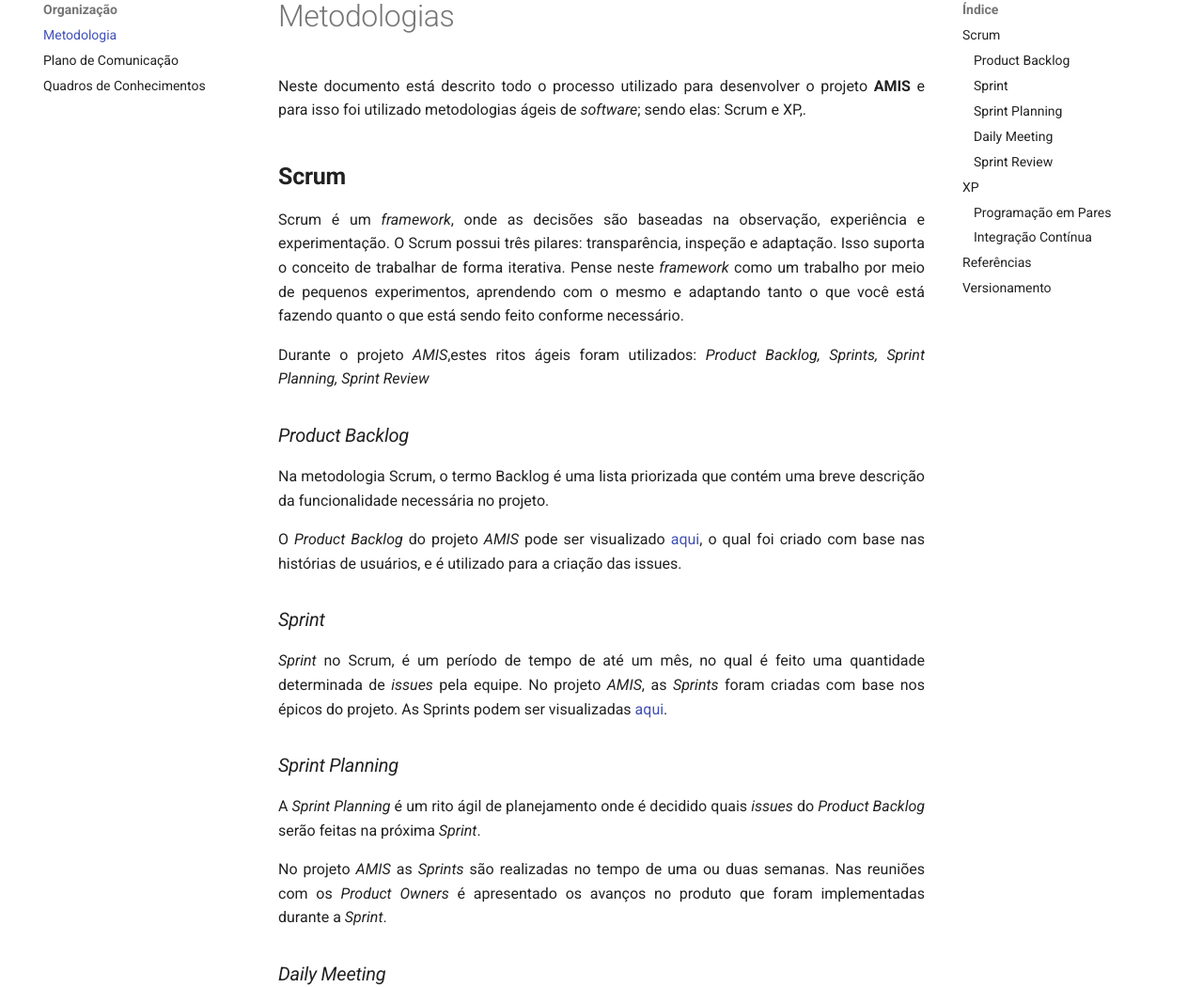
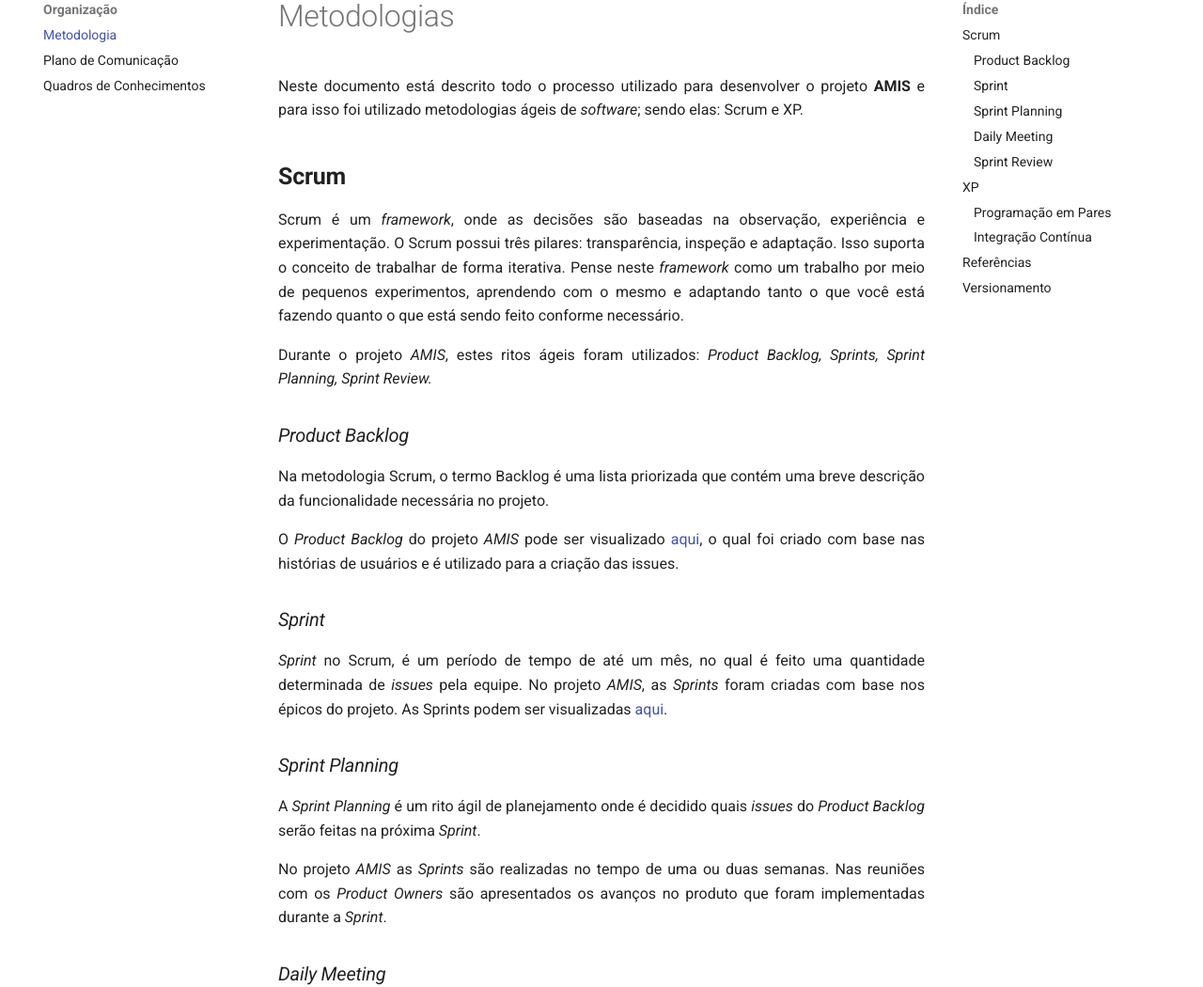
Before and after one commit to fga-eps-mds/2022.2-Amis-Doc, an MkDocs documentation site: the page built from docs/Organizacao/metodologia.md, in a window 1280 px wide and 1400 px high. Shown: the part 149-1199 px from the top of the window at 94% size. Built offline with MkDocs 1.6.1 and Material for MkDocs 9.7.7, drawn with Linux system fonts in a browser that asks for light colours; some of the changed text lies outside the part shown.

Commit message:
Correções no documento de Metodologia
Co-authored-by: Thiago Luiz <thiago.luiz20000@gmail.com>

```diff
--- a/docs/Organizacao/metodologia.md
+++ b/docs/Organizacao/metodologia.md
@@ -1,19 +1,19 @@
 # Metodologias
 
-<p align="justify">Neste documento está descrito todo o processo utilizado para desenvolver o projeto <b>AMIS</b> e para isso foi utilizado metodologias ágeis de <i>software</i>; sendo elas: Scrum e XP,.</p>
+<p align="justify">Neste documento está descrito todo o processo utilizado para desenvolver o projeto <b>AMIS</b> e para isso foi utilizado metodologias ágeis de <i>software</i>; sendo elas: Scrum e XP.</p>
 
 
 ##  <b>Scrum</b>
 
 <p align="justify">Scrum é um <i>framework</i>, onde as decisões são baseadas na observação, experiência e experimentação. O Scrum possui três pilares: transparência, inspeção e adaptação. Isso suporta o conceito de trabalhar de forma iterativa. Pense neste <i>framework</i> como um trabalho por meio de pequenos experimentos, aprendendo com o mesmo e adaptando tanto o que você está fazendo quanto o que está sendo feito conforme necessário.</p>
 
-<p align="justify">Durante o projeto <i>AMIS</i>,estes ritos ágeis foram utilizados: <i>Product Backlog, Sprints, Sprint Planning, Sprint Review</i></p>
+<p align="justify">Durante o projeto <i>AMIS</i>, estes ritos ágeis foram utilizados: <i>Product Backlog, Sprints, Sprint Planning, Sprint Review.</i></p>
 
 
 ### <i>Product Backlog</i>
 <p align="justify">Na metodologia Scrum, o termo Backlog é uma lista priorizada que contém uma breve descrição da funcionalidade necessária no projeto.</p>
 
-<p align="justify">O <i>Product Backlog</i> do projeto <i>AMIS</i> pode ser visualizado <a href="https://fga-eps-mds.github.io/2022.2-Amis-Doc/Backlog/backlog/">aqui</a>, o qual foi criado com base nas histórias de usuários, e é utilizado para a criação das issues.</p>
+<p align="justify">O <i>Product Backlog</i> do projeto <i>AMIS</i> pode ser visualizado <a href="https://fga-eps-mds.github.io/2022.2-Amis-Doc/Backlog/backlog/">aqui</a>, o qual foi criado com base nas histórias de usuários e é utilizado para a criação das issues.</p>
 
 
 
@@ -24,7 +24,7 @@
 <p align="justify">A <i>Sprint Planning</i> é um rito ágil de planejamento onde é decidido quais <i>issues</i> do <i>Product Backlog</i> serão feitas na próxima <i>Sprint</i>.</p>
 
 
-<p align="justify">No projeto <i>AMIS</i> as <i>Sprints</i> são realizadas no tempo de uma ou duas semanas. Nas reuniões com os <i>Product Owners</i> é apresentado os avanços no produto que foram implementadas durante a <i>Sprint</i>.</p>
+<p align="justify">No projeto <i>AMIS</i> as <i>Sprints</i> são realizadas no tempo de uma ou duas semanas. Nas reuniões com os <i>Product Owners</i> são apresentados os avanços no produto que foram implementadas durante a <i>Sprint</i>.</p>
 
 
 
```
Also changed, not shown: other parts of docs/Organizacao/metodologia.md (+1 -0 lines).
